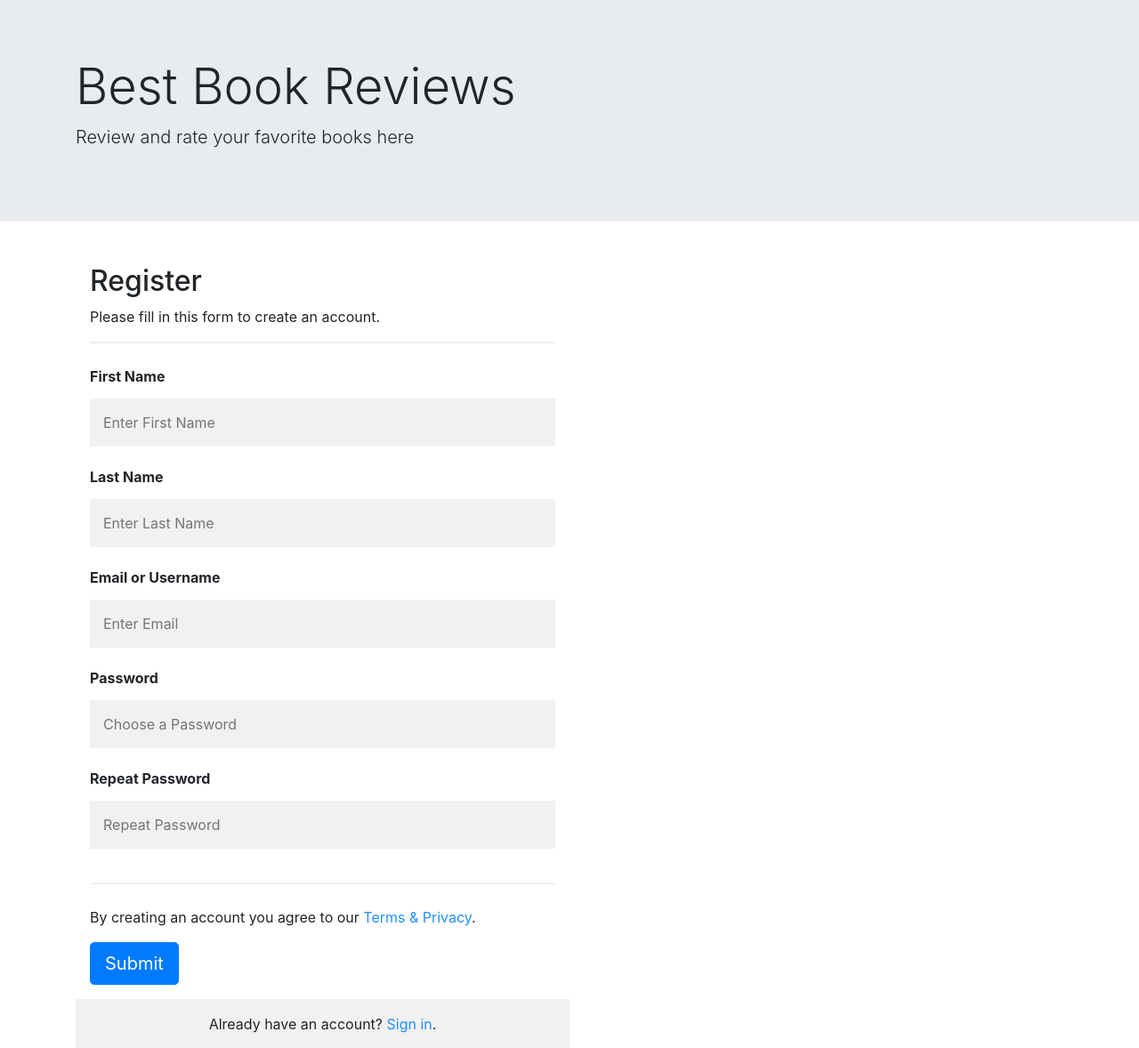
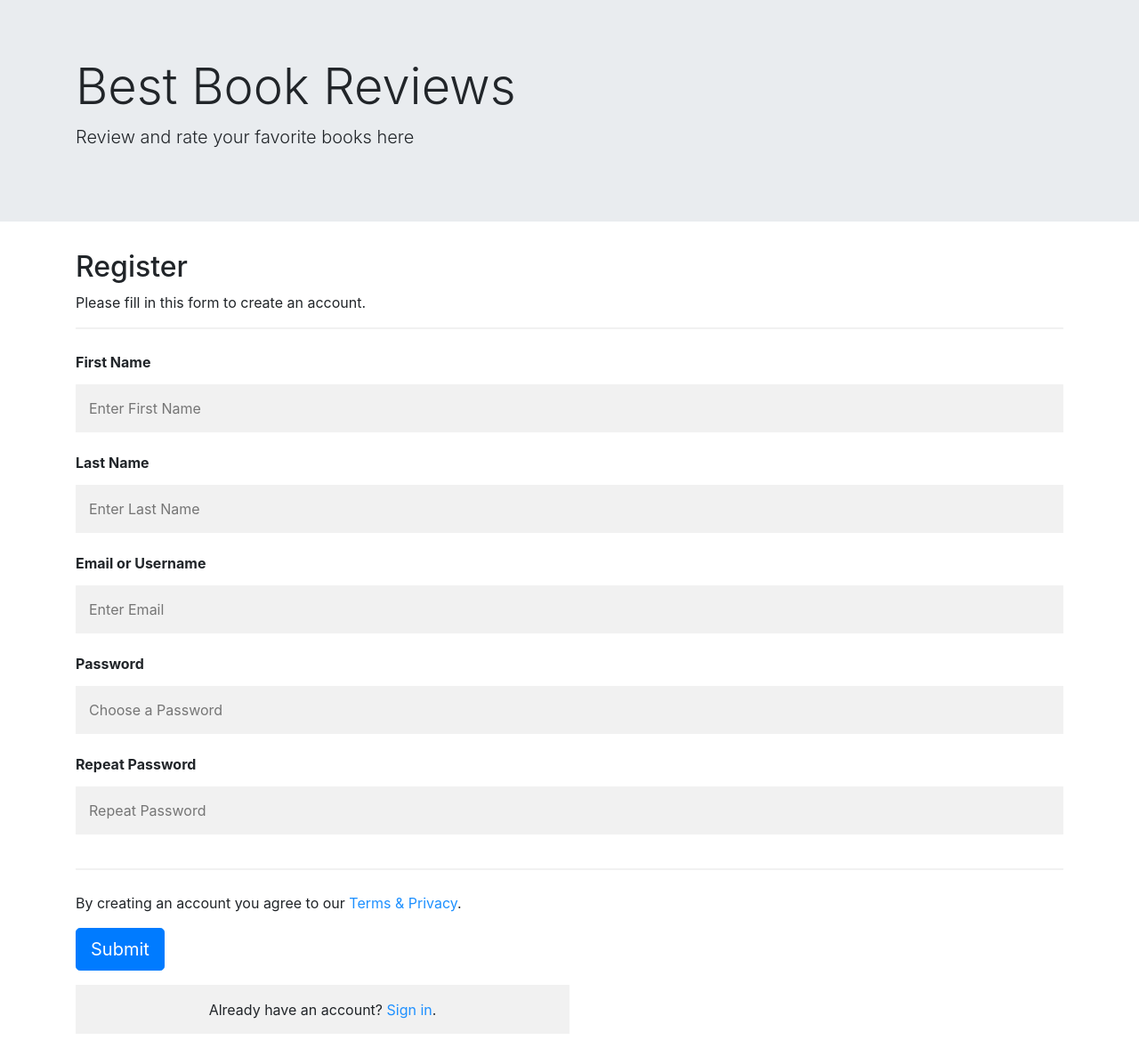
Before and after one commit to sourish33/Book_reviews, a Flask app: page / in a window 1280 px wide. Shown: the whole page at 89% size. Run offline with Flask 2, Linux system fonts and the light colour scheme; parts of the project's set-up code (start-up, migrations or seed data) failed here and were passed over; some libraries are stand-ins or nearby versions.

Commit message:
changed register form class to form-group

```diff
--- a/templates/index.html
+++ b/templates/index.html
@@ -27,7 +27,7 @@
 
 
     <form action="{{url_for('index')}}" method="post">
-            <div class="my_container">
+            <div class="form-group">
                 <h2>Register</h2>
                 <p>Please fill in this form to create an account.</p>
                 <hr>
```
